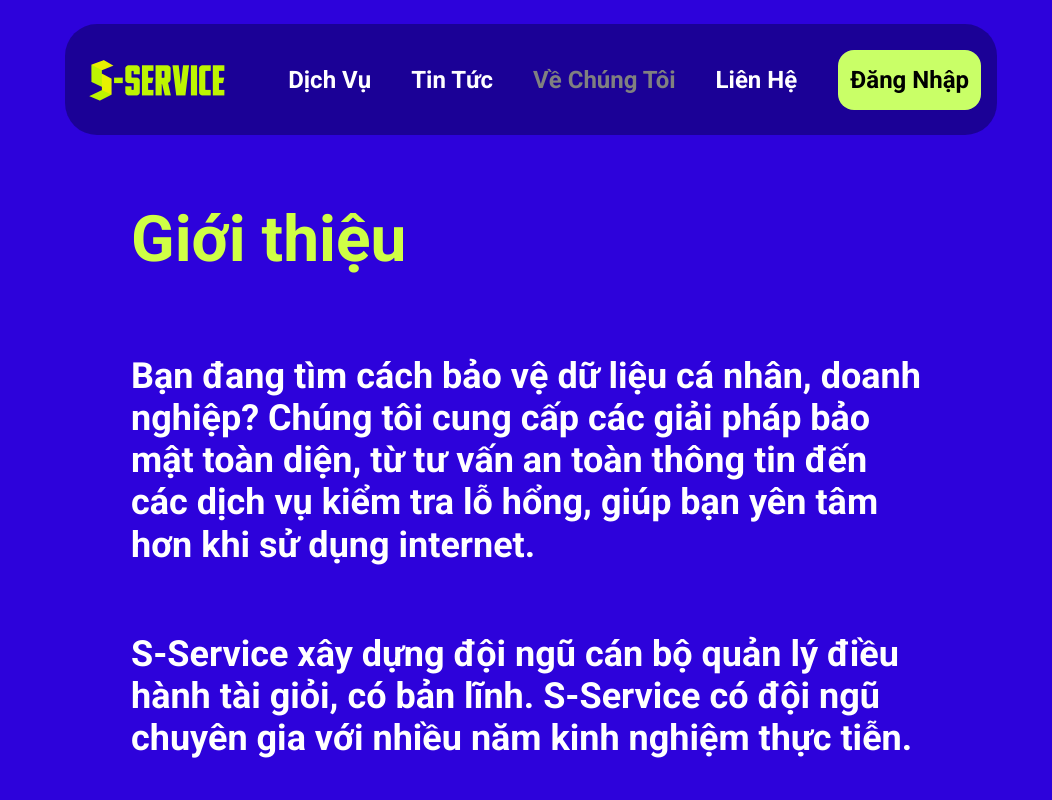
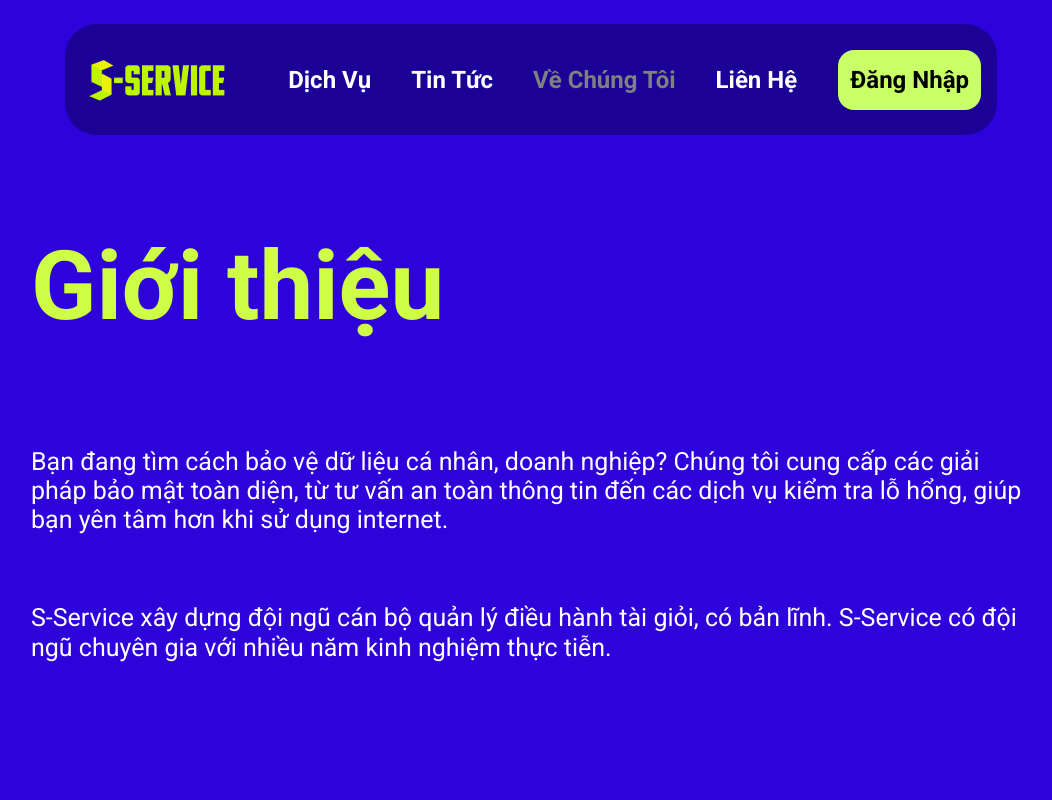
Before and after one commit to thaimy1614/booking-service-frontend, a React (Create React App) app: page /about in a window 1280 px wide. Shown: the top 800 px of the page, without its empty margins (109-1161 px from the left). Built offline with nearby package versions, Linux system fonts and the light colour scheme.

Commit message:
align items in about us page

```diff
--- a/src/components/customer/about/about.css
+++ b/src/components/customer/about/about.css
@@ -86,7 +86,28 @@
 }
 
 .service-title {
-    font-size: 96px;
+    font-size: 100px;
     font-weight: 600;
     color: #cfff45;
 }
+.main-section-about {
+    text-align: left;
+    margin: 150px 0;
+    max-width: 1000px;
+    display: flex;
+    flex-direction: column;
+}
+
+.main-section-about h1 {
+    font-size: 96px;
+    font-weight: 800;
+    line-height: 1.17;
+    color: #cfff45;
+    width: 800px;
+}
+
+.main-section-about p {
+    font-size: 25px;
+    font-weight: 300;
+    line-height: 1.17;
+}
--- a/src/components/customer/about/about.jsx
+++ b/src/components/customer/about/about.jsx
@@ -14,7 +14,7 @@ const ImageWithText = ({ imageUrl, hoverText, className }) => {
 
 const Project = () => {
   return (
-    <section className="main-section">
+    <section className="main-section-about">
       <h1>Giới thiệu</h1>
       <p>
       Bạn đang tìm cách bảo vệ dữ liệu cá nhân, doanh nghiệp? Chúng tôi cung cấp các giải pháp bảo mật toàn diện, từ tư vấn an toàn thông tin đến các dịch vụ kiểm tra lỗ hổng, giúp bạn yên tâm hơn khi sử dụng internet.
```
